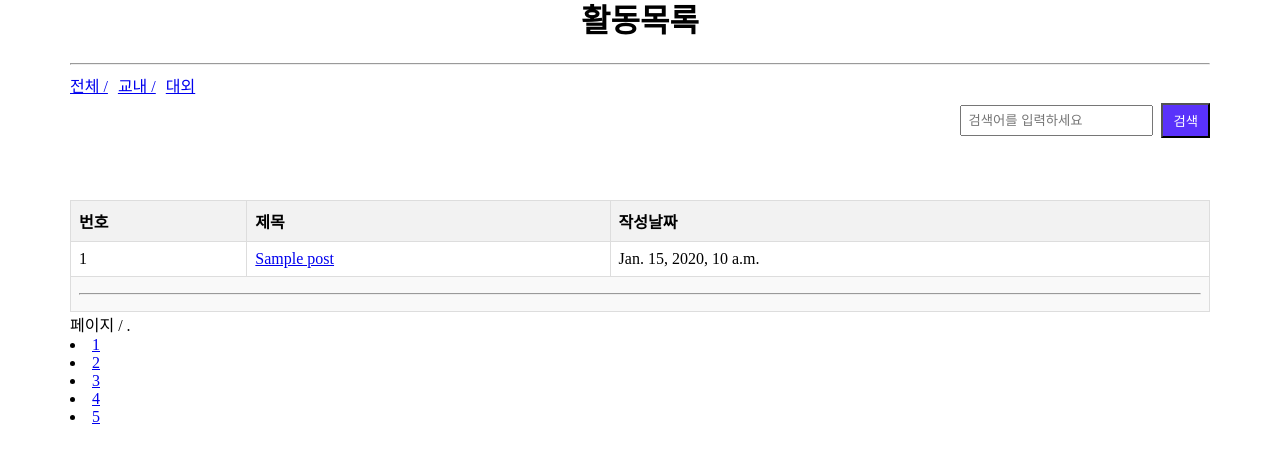
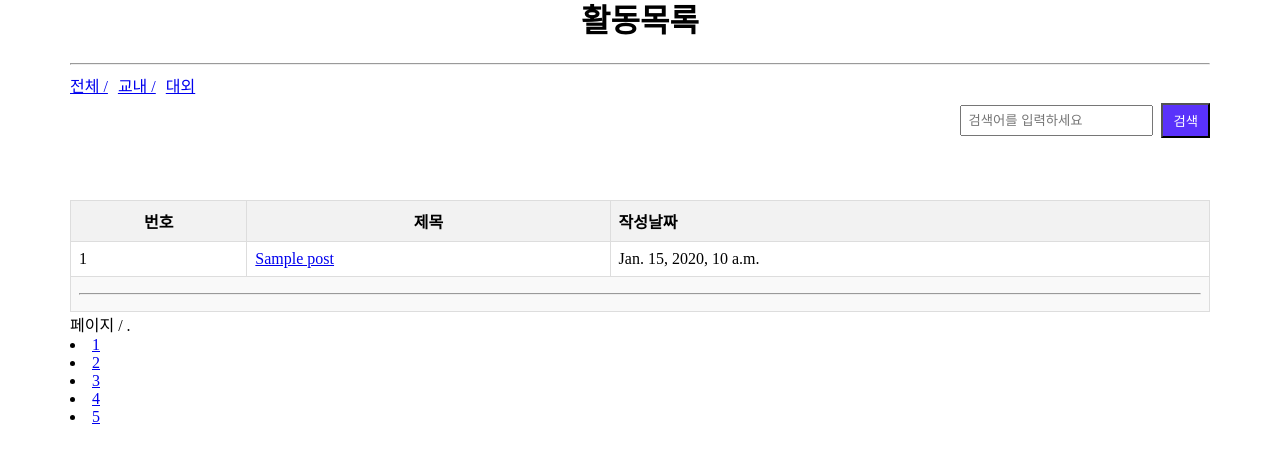
Before and after one commit to Yoonssu/django2023, a Django app: page /community/ in a window 1280 px wide. Shown: the part 118-581 px from the top of the page. Run offline with Django 3.2, Linux system fonts and the light colour scheme; tables that the repository leaves empty hold one stand-in row (values such as "Sample post").

Commit message:
class css 추가

```diff
--- a/community/templates/community/post_list.html
+++ b/community/templates/community/post_list.html
@@ -86,8 +86,8 @@
         <table class="list_table">
             <thead>
                 <tr>
-                    <th>번호</th>
-                    <th>제목</th>
+                    <th class="num">번호</th>
+                    <th class="ti">제목</th>
                     <th>작성날짜</th>
                 </tr>
             </thead>
```
